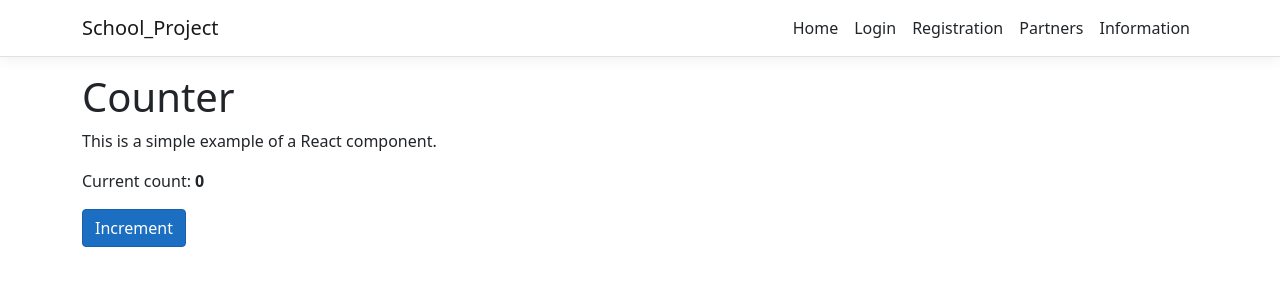
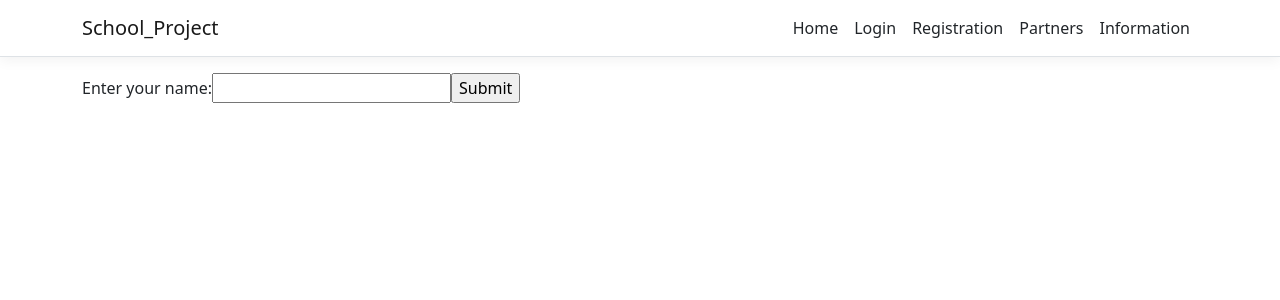
Before and after one commit to ruslan1b/S_Project, a React (Create React App) app in the folder ClientApp/: page /login in a window 1280 px wide. Shown: the top 300 px of the page. Built offline with nearby package versions, Linux system fonts and the light colour scheme.

Commit message:
first setting Login page

```diff
--- a/ClientApp/src/components/Login.js
+++ b/ClientApp/src/components/Login.js
@@ -1,4 +1,5 @@
 import React, { Component } from 'react';
+import { useState } from "react";
 
 export class Login extends Component {
     static displayName = Login.name;
@@ -17,15 +18,29 @@
 
   render() {
     return (
-      <div>
-        <h1>Counter</h1>
-
-        <p>This is a simple example of a React component.</p>
-
-        <p aria-live="polite">Current count: <strong>{this.state.currentCount}</strong></p>
-
-        <button className="btn btn-primary" onClick={this.incrementCounter}>Increment</button>
-      </div>
+        <MyForm />
     );
   }
 }
+
+function MyForm() {
+    const [name, setName] = useState("");
+
+    const handleSubmit = (event) => {
+        event.preventDefault();
+        alert(`The name you entered was: ${name}`)
+    }
+
+    return (
+        <form onSubmit={handleSubmit}>
+            <label>Enter your name:
+                <input
+                    type="text"
+                    value={name}
+                    onChange={(e) => setName(e.target.value)}
+                />
+            </label>
+            <input type="submit" />
+        </form>
+    )
+}
```
